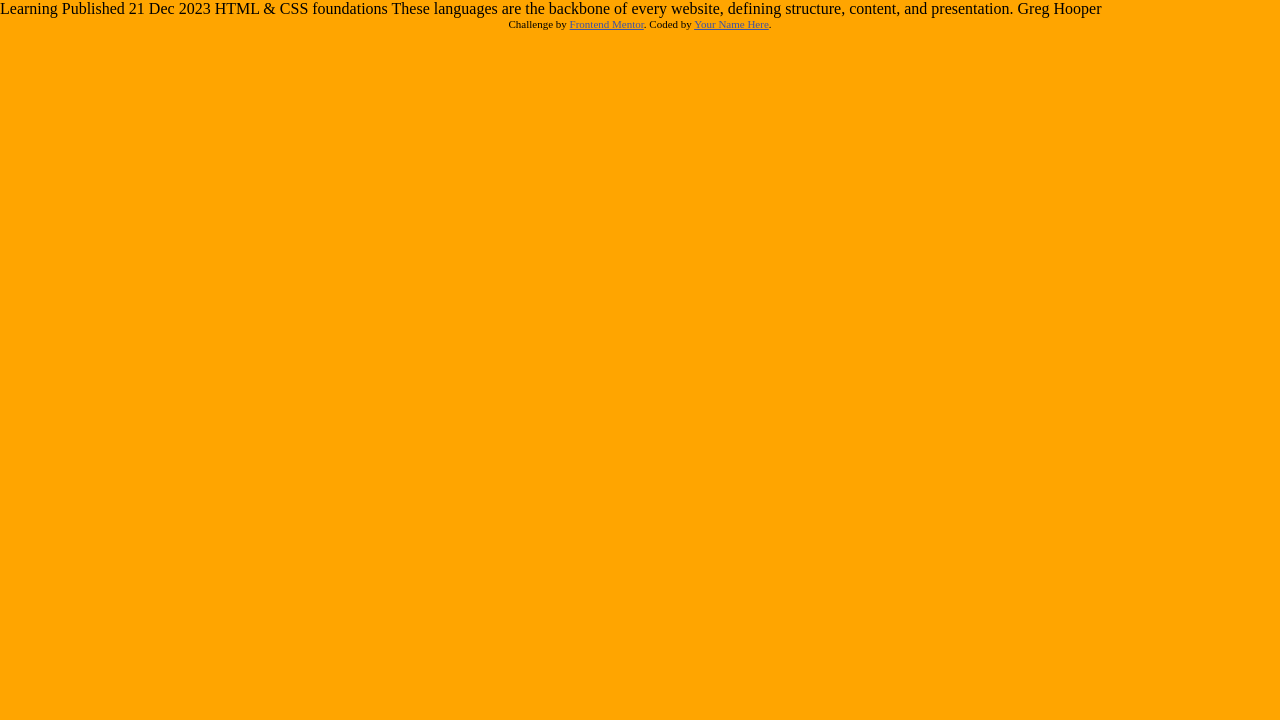
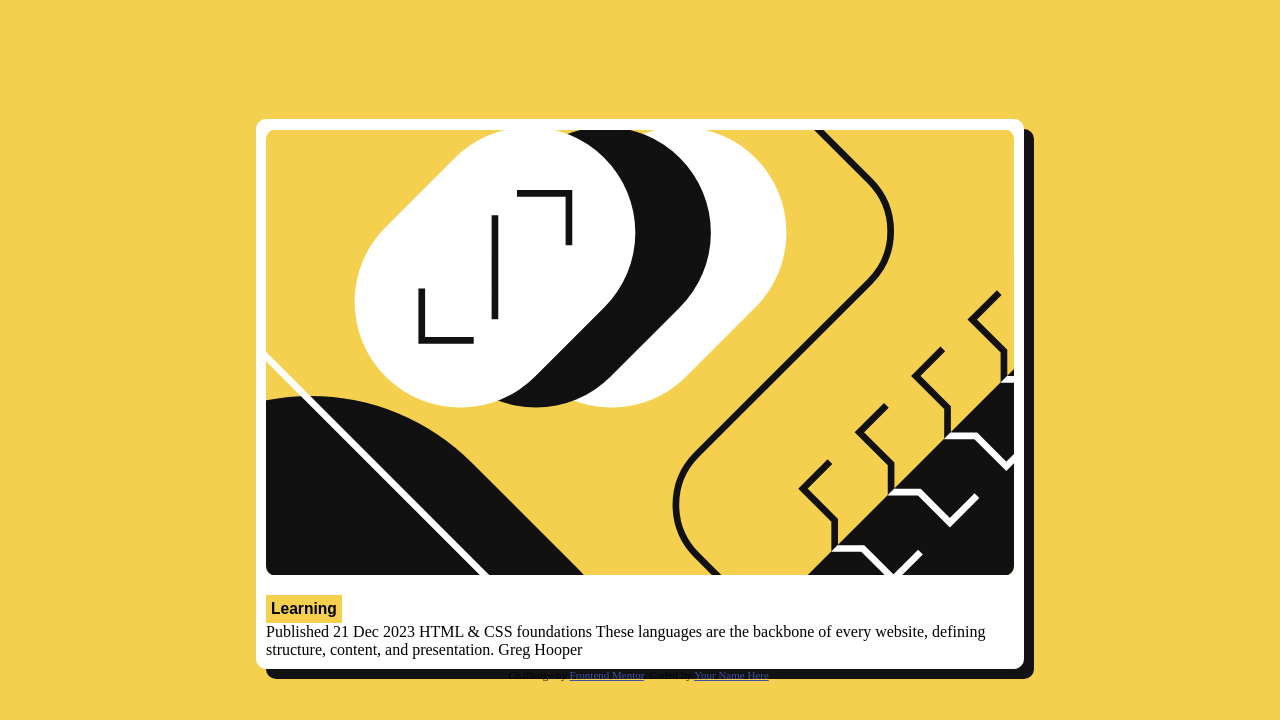
Before and after one commit to timidij/Blogpreview, a plain HTML site: page index.html in a window 1280 px wide. Drawn offline with Linux system fonts and the light colour scheme.

Commit message:
work in progress

```diff
--- a/index.html
+++ b/index.html
@@ -15,16 +15,28 @@
   </style>
 </head>
 <body>
+  <main>
+    <div class="image_top">
+      <img src="./assets/images/illustration-article.svg" alt="" class="ima">
+    </div>
+<div class="learn">
+  <button>
 
-  Learning
+    <h3>
 
-  Published 21 Dec 2023
+      Learning
+    </h3>
+  </button>
+</div>
 
-  HTML & CSS foundations
+    Published 21 Dec 2023
 
-  These languages are the backbone of every website, defining structure, content, and presentation.
+    HTML & CSS foundations
 
-  Greg Hooper
+    These languages are the backbone of every website, defining structure, content, and presentation.
+
+    Greg Hooper
+  </main>
 
   <div class="attribution">
     Challenge by <a href="https://www.frontendmentor.io?ref=challenge" target="_blank">Frontend Mentor</a>.
--- a/style.css
+++ b/style.css
@@ -1,6 +1,7 @@
 *{
   padding: 0px;
   margin:0px;
+  box-sizing: border-box;
 }
 :root{
     --yellow: hsl(47, 88%, 63%);
@@ -14,6 +15,35 @@
 
 }
 body{
+    width: 100%;
+    height: 100vh;
+    display: flex;
+    justify-content: center;
+    align-items: center;
+    flex-direction: column;
+    background-color: var(--yellow);
+}
+main{
+    display: flex;
+    flex-direction: column;
+    /* margin: auto; */
+    border-radius: 10px;
+    width: 60%;
+    padding: 10px;
+    box-shadow: 10px 10px var(--Black);
+    background-color: var(--White);
+}
 
-    background-color: orange;
+.ima{
+    border-radius: 10px;
+    width: 100%;
 }
+h3{
+    padding: 5px;
+    background-color: var(--yellow);
+}
+.learn >button {
+    margin-top: 15px;
+    border: none;
+
+}
```
